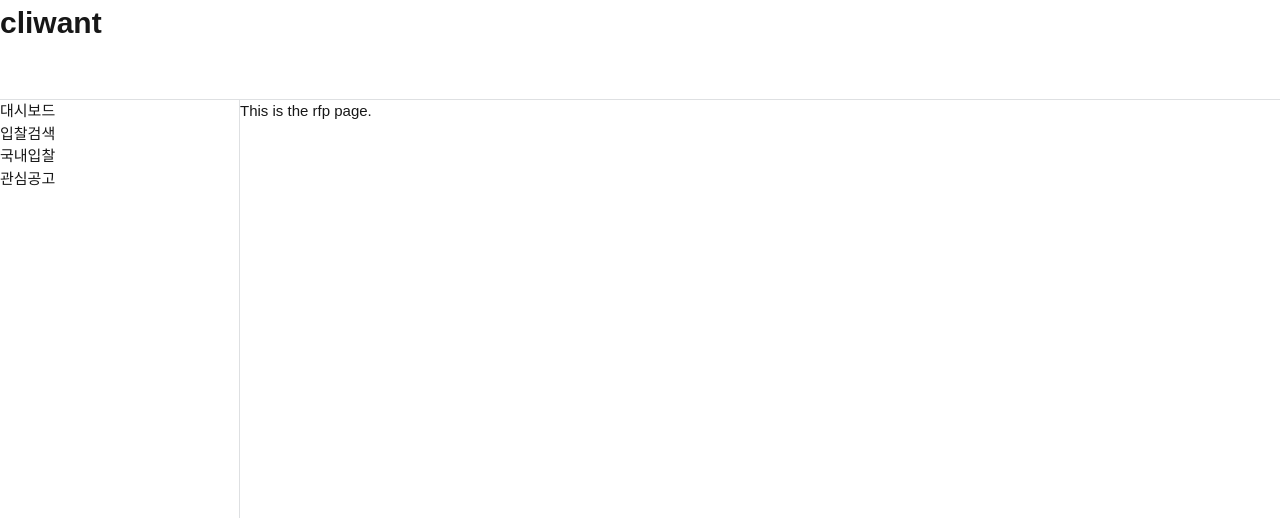
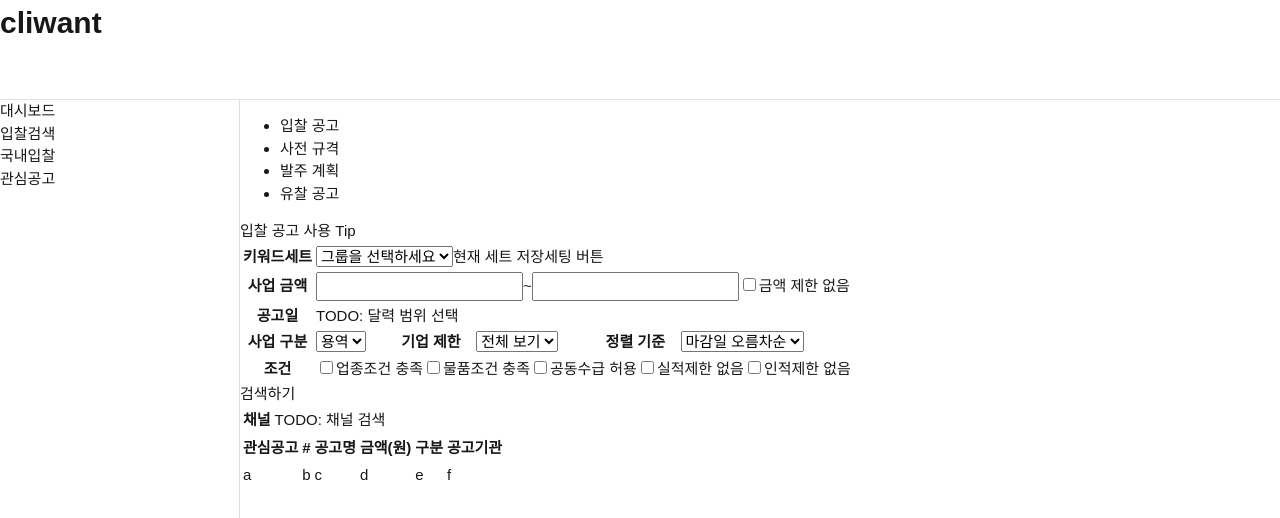
Before and after one commit to hckang80/nextjs-beginner-task, a Next.js app: page /dashboard/rfp in a window 1280 px wide. Shown: the top 518 px of the page. Built offline with nearby package versions, Linux system fonts and the light colour scheme.

Commit message:
feat(rfp): 마크업 목업

```diff
--- a/app/dashboard/rfp/page.tsx
+++ b/app/dashboard/rfp/page.tsx
@@ -1,3 +1,144 @@
 export default function Rfp() {
-  return <div>This is the rfp page.</div>;
+  return (
+    <div>
+      <div>
+        <nav>
+          <ul>
+            <li>입찰 공고</li>
+            <li>사전 규격</li>
+            <li>발주 계획</li>
+            <li>유찰 공고</li>
+          </ul>
+        </nav>
+        <a
+          href="https://www.youtube.com/watch?v=S1XSQbnWTFU"
+          rel="noopener noreferrer"
+          target="_blank"
+        >
+          입찰 공고 사용 Tip
+        </a>
+      </div>
+
+      <div>
+        <form action="">
+          <table>
+            <tbody>
+              <tr>
+                <th>키워드세트</th>
+                <td colSpan={5}>
+                  <select name="" id="">
+                    <option value="">그룹을 선택하세요</option>
+                  </select>
+                  <button type="button">현재 세트 저장</button>
+                  <button>세팅 버튼</button>
+                </td>
+              </tr>
+
+              <tr>
+                <th>사업 금액</th>
+                <td colSpan={5}>
+                  <input type="number" />
+                  ~
+                  <input type="number" />
+                  <label htmlFor="">
+                    <input type="checkbox" />
+                    금액 제한 없음
+                  </label>
+                </td>
+              </tr>
+
+              <tr>
+                <th>공고일</th>
+                <td colSpan={5}>TODO: 달력 범위 선택</td>
+              </tr>
+
+              <tr>
+                <th>사업 구분</th>
+                <td>
+                  <select name="" id="">
+                    <option value="">용역</option>
+                  </select>
+                </td>
+                <th>기업 제한</th>
+                <td>
+                  <select name="" id="">
+                    <option value="">전체 보기</option>
+                  </select>
+                </td>
+                <th>정렬 기준</th>
+                <td>
+                  <select name="" id="">
+                    <option value="">마감일 오름차순</option>
+                  </select>
+                </td>
+              </tr>
+
+              <tr>
+                <th>조건</th>
+                <td colSpan={5}>
+                  <label htmlFor="">
+                    <input type="checkbox" />
+                    업종조건 충족
+                  </label>
+                  <label htmlFor="">
+                    <input type="checkbox" />
+                    물품조건 충족
+                  </label>
+                  <label htmlFor="">
+                    <input type="checkbox" />
+                    공동수급 허용
+                  </label>
+                  <label htmlFor="">
+                    <input type="checkbox" />
+                    실적제한 없음
+                  </label>
+                  <label htmlFor="">
+                    <input type="checkbox" />
+                    인적제한 없음
+                  </label>
+                </td>
+              </tr>
+            </tbody>
+          </table>
+          <button>검색하기</button>
+        </form>
+      </div>
+
+      <div>
+        <table>
+          <tbody>
+            <tr>
+              <th>채널</th>
+              <td>TODO: 채널 검색</td>
+            </tr>
+          </tbody>
+        </table>
+      </div>
+
+      <div>
+        <table>
+          <thead>
+            <tr>
+              <th>관심공고</th>
+              <th>#</th>
+              <th>공고명</th>
+              <th>금액(원)</th>
+              <th>구분</th>
+              <th>공고기관</th>
+            </tr>
+          </thead>
+          <tbody>
+            <tr>
+              <td>a</td>
+              <td>b</td>
+              <td>c</td>
+              <td>d</td>
+              <td>e</td>
+              <td>f</td>
+            </tr>
+          </tbody>
+        </table>
+      </div>
+    </div>
+  );
 }
```
